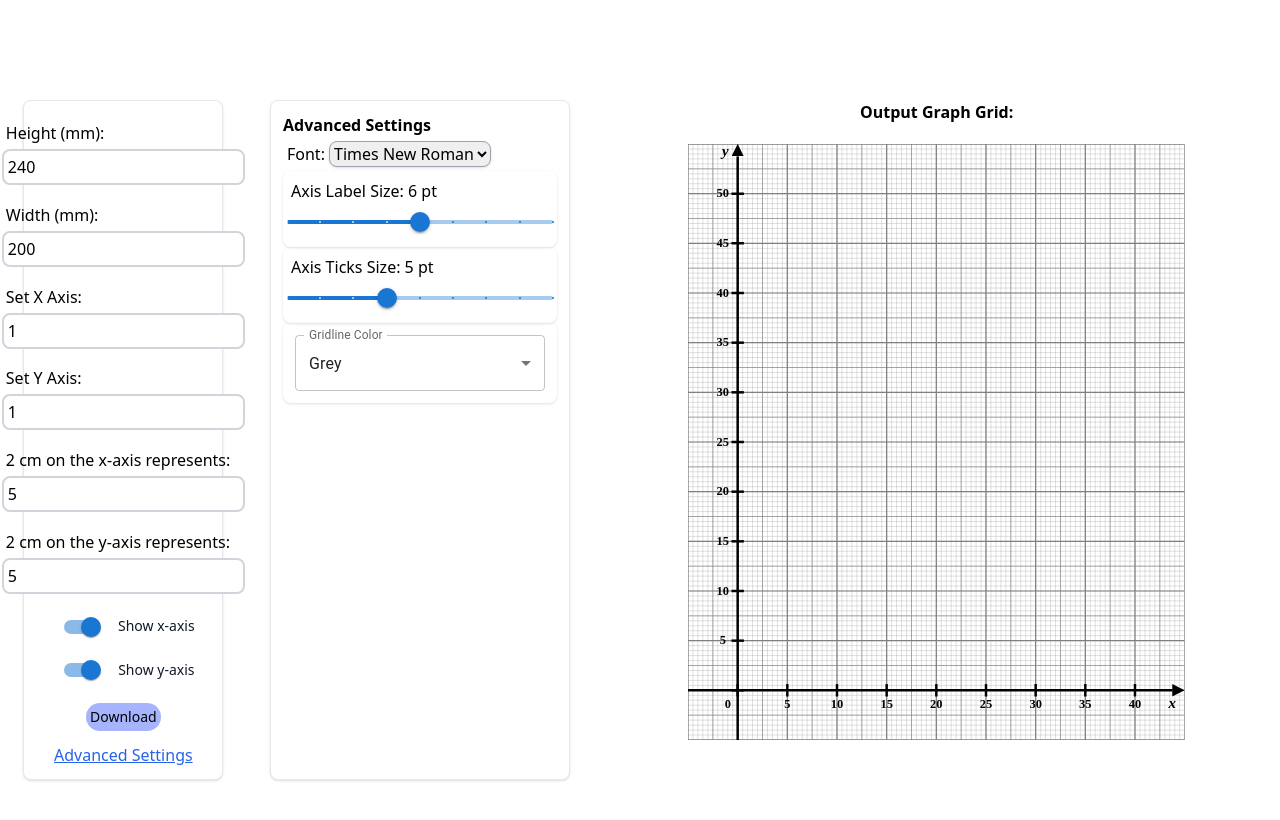
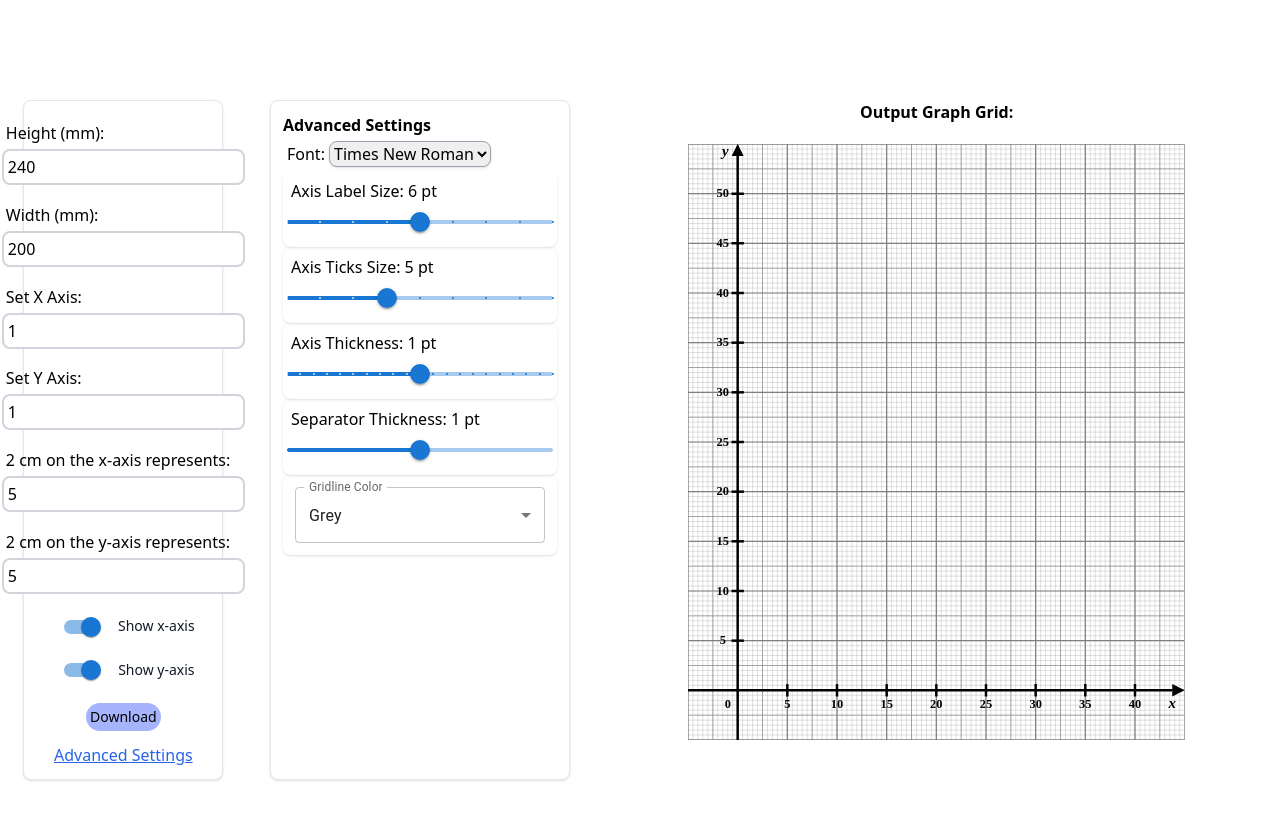
Before and after one commit to minghancmh/graphGridGenerator, a Next.js app in the folder graph-app/: page / in a window 1280 px wide. Both pictures are taken after a click on the element "Advanced Settings". Shown: the top 820 px of the page. Built offline with nearby package versions, Linux system fonts and the light colour scheme.

Commit message:
refactor: allow changing of thickness of separator and axis

```diff
--- a/graph-app/src/components/Grid.tsx
+++ b/graph-app/src/components/Grid.tsx
@@ -14,6 +14,8 @@ interface CartesianGridProps {
   axisLabelFont:any;
   axisTicksFont:any;
   gridLineColor:any;
+  axisThickness: any;
+  separatorThickness: any;
 
 }
 
@@ -27,9 +29,8 @@ const CartesianGrid = (props: CartesianGridProps) => {
   const darkLineThickness = 0.5; // thickness of darker lines in mm
   const lightLineThickness = 0.1; // thickness of lighter lines in mm
   const mediumLineThickness = 0.25
-  const axisThickness = 1.0;
-  const arrowWidth = 6;
-  const arrowHeight = 10;
+  const arrowThickness = 1.0;
+
 
 
   const darkLines = [];
@@ -62,16 +63,16 @@ const CartesianGrid = (props: CartesianGridProps) => {
   // vertical lines
 
   const x=props.scaleY*20; // y-axis
-  const thicknessX = axisThickness;
+  const thicknessX = props.axisThickness;
   const lineX = (
     <svg>
        <defs>
     <marker
       id="triangle"
-      viewBox="0 0 5 5"
-      refX={props.height}
+      viewBox="0 0 10 10"
+      refX={props.height*2}
       refY="5"
-      markerUnits="strokeWidth"
+      markerUnits="userSpaceOnUse"
       markerWidth="5"
       markerHeight="10"
       orient="auto">
@@ -80,7 +81,7 @@ const CartesianGrid = (props: CartesianGridProps) => {
   </defs>
       <line
       x1={x}
-      y1={5}
+      y1={1}
       x2={x}
       y2={props.height}
       stroke="black"
@@ -128,7 +129,7 @@ const CartesianGrid = (props: CartesianGridProps) => {
       );
       verticalLines.push(labely);
 
-      if (y !== props.height && y !== 0) {
+
         const separator = (
           <line
             key={`separator${y}`}
@@ -137,17 +138,19 @@ const CartesianGrid = (props: CartesianGridProps) => {
             x2={x+2.5}
             y2={y}
             stroke="black"
-            strokeWidth="1"
+            strokeWidth={props.separatorThickness}
           />
         );
-        horizontalLines.push(separator);
-      }
+
+        {(props.height-y-props.scaleX*20)/(20/props.yStep)===0?"":horizontalLines.push(separator)}
+
+
     }
   }
 
 
 const y=props.height-20*props.scaleX; // x-axis
-const thicknessY = axisThickness;
+const thicknessY = props.axisThickness;
 const lineY = (
   <svg>
   <defs>
@@ -156,7 +159,7 @@ const lineY = (
  viewBox="0 0 10 10"
  refX="0"
  refY="5"
- markerUnits="strokeWidth"
+ markerUnits="userSpaceOnUse"
  markerWidth="5"
  markerHeight="10"
  orient="auto">
@@ -227,7 +230,7 @@ for (let x = 20; x < props.width; x += interval) {
   );
   verticalLines.push(label);
 
-  if (x != props.width) {
+
     const separator = (
       <line
         key={`separator${x}`}
@@ -236,11 +239,12 @@ for (let x = 20; x < props.width; x += interval) {
         x2={x}
         y2={y+2.5}
         stroke="black"
-        strokeWidth="1"
+        strokeWidth={props.separatorThickness}
       />
     );
-    verticalLines.push(separator);
-  }
+    {(x-props.scaleY*20)/(20/props.xStep)===0?"":verticalLines.push(separator)}
+
+
 }
 }
 
--- a/graph-app/src/pages/index.tsx
+++ b/graph-app/src/pages/index.tsx
@@ -43,6 +43,12 @@ const MyPage = () => {
     setOpen(true);
   };
 
+  const [axisThickness, setAxisThickness] = useState("1");
+
+  const handleAxisThickness = (e:any) => {
+    setAxisThickness(e.target.value);
+  };
+
 
   const [axisTicksFont, setAxisTicksFont] = useState("5");
 
@@ -55,6 +61,13 @@ const MyPage = () => {
   const handleAxisLabelFont = (e:any) => {
     setAxisLabelFront(e.target.value);
   };
+
+  const [separatorThickness, setSeparatorThickness] = useState("1");
+
+  const handleSeparatorThickness = (e:any) => {
+    setSeparatorThickness(e.target.value);
+  };
+
 
 
   const [fontFamily, setFont] = useState("Times New Roman");
@@ -326,6 +339,41 @@ const MyPage = () => {
   </div>
 
 
+  <div className="p-1 font-normal rounded-lg shadow">
+    <div className="font-normal p-1">Axis Thickness: {axisThickness} pt</div>
+
+    <Slider
+  aria-label="Axis Thickness"
+  defaultValue={Number(axisThickness)}
+  valueLabelDisplay="auto"
+  step={0.05}
+  marks
+  min={0.5}
+  max={1.5}
+  onChange={handleAxisThickness}
+  size="medium"
+/>
+
+  </div>
+
+  <div className="p-1 font-normal rounded-lg shadow">
+    <div className="font-normal p-1">Separator Thickness: {separatorThickness} pt</div>
+
+    <Slider
+  aria-label="Separator Thickness"
+  defaultValue={Number(separatorThickness)}
+  valueLabelDisplay="auto"
+  step={0.01}
+  marks={[]}
+  min={0.5}
+  max={1.5}
+  onChange={handleSeparatorThickness}
+  size="medium"
+/>
+
+  </div>
+
+
   <div className="p-1 font-normal rounded-lg shadow flex-row">
     <FormControl sx={{ m: 1, width: 250 }}>
     <InputLabel id="demo-controlled-open-select-label"> Gridline Color </InputLabel>
@@ -375,7 +423,7 @@ const MyPage = () => {
     </p>
     <svg ref={svgRef} viewBox={`0 0 ${inputWidth} ${inputHeight}`}>
 
-<CartesianGrid width={inputWidth} height={inputHeight} gridLineColor={gridLineColor} axisTicksFont={axisTicksFont} axisLabelFont={axisLabelFont} fontFamily = {fontFamily} xStep={xStep} yStep={yStep} showXaxis={showXaxis} showYaxis={showYaxis} scaleX={scaleX} scaleY={scaleY}/>
+<CartesianGrid width={inputWidth} height={inputHeight} separatorThickness={separatorThickness} axisThickness={axisThickness} gridLineColor={gridLineColor} axisTicksFont={axisTicksFont} axisLabelFont={axisLabelFont} fontFamily = {fontFamily} xStep={xStep} yStep={yStep} showXaxis={showXaxis} showYaxis={showYaxis} scaleX={scaleX} scaleY={scaleY}/>
 
 </svg>
   </div>
```
